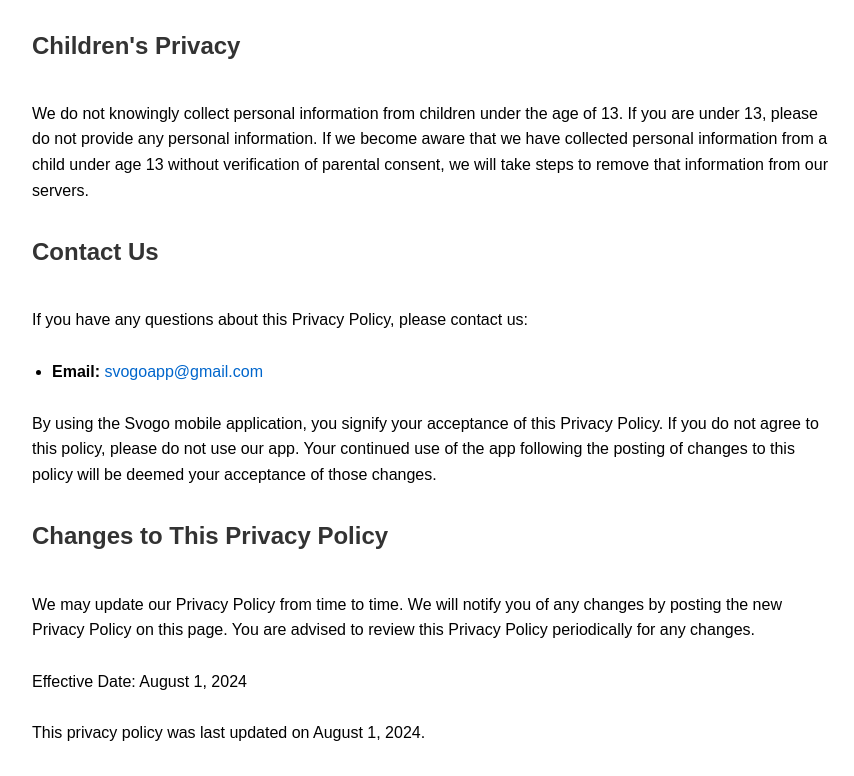
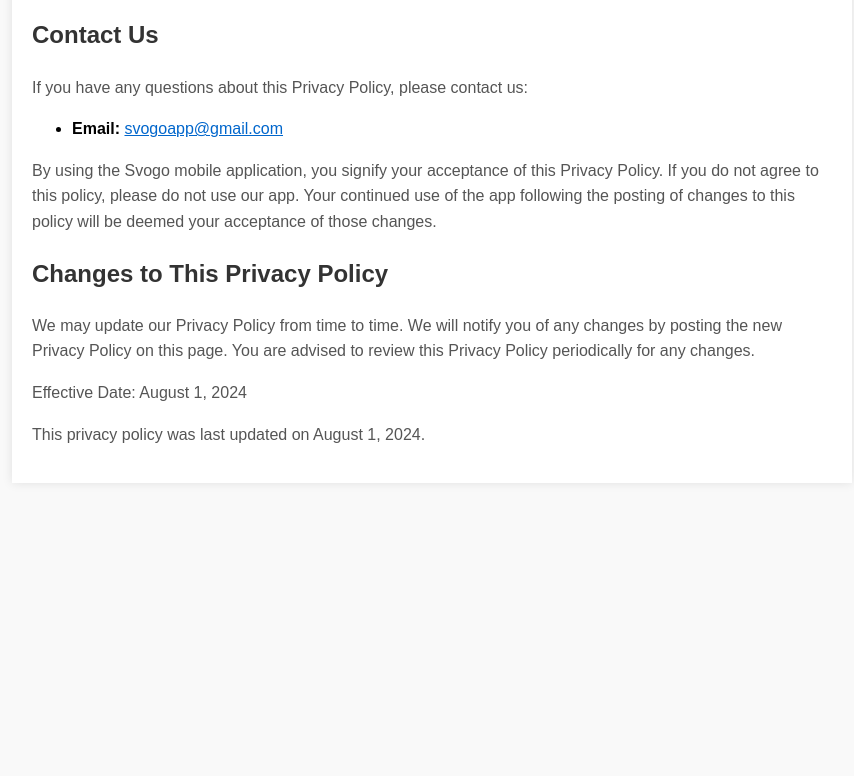
Before and after one commit to fadonmez/Privacy-Policy-Svogo, a plain HTML site: page index.html in a window 1280 px wide. Shown: the part 1991-2767 px from the top of the page, without its empty margins (208-1062 px from the left). After the commit the page ends 2494 px from the top, so only its background shows below. Drawn offline with Linux system fonts and the light colour scheme.

Commit message:
style: background color changed

```diff
--- a/index.html
+++ b/index.html
@@ -7,18 +7,17 @@
     <style>
       body {
         font-family: Arial, sans-serif;
+        margin: 0;
+        padding: 20px;
         line-height: 1.6;
-        margin: 0;
-        padding: 0;
-        box-sizing: border-box;
+        background-color: #f9f9f9;
       }
       .container {
-        display: flex;
-        flex-direction: column;
-        width: 90%;
         max-width: 800px;
-        margin: auto;
+        margin: 0 auto;
+        background-color: #fff;
         padding: 20px;
+        box-shadow: 0 0 10px rgba(0, 0, 0, 0.1);
       }
       h1,
       h2,
@@ -26,24 +25,10 @@
         color: #333;
       }
       p {
-        margin-bottom: 10px;
-      }
-      ul {
-        margin-bottom: 10px;
-        padding-left: 20px;
+        color: #555;
       }
       a {
         color: #0066cc;
-        text-decoration: none;
-      }
-      a:hover {
-        text-decoration: underline;
-      }
-      @media (max-width: 600px) {
-        .container {
-          width: 100%;
-          padding: 10px;
-        }
       }
     </style>
   </head>
```
